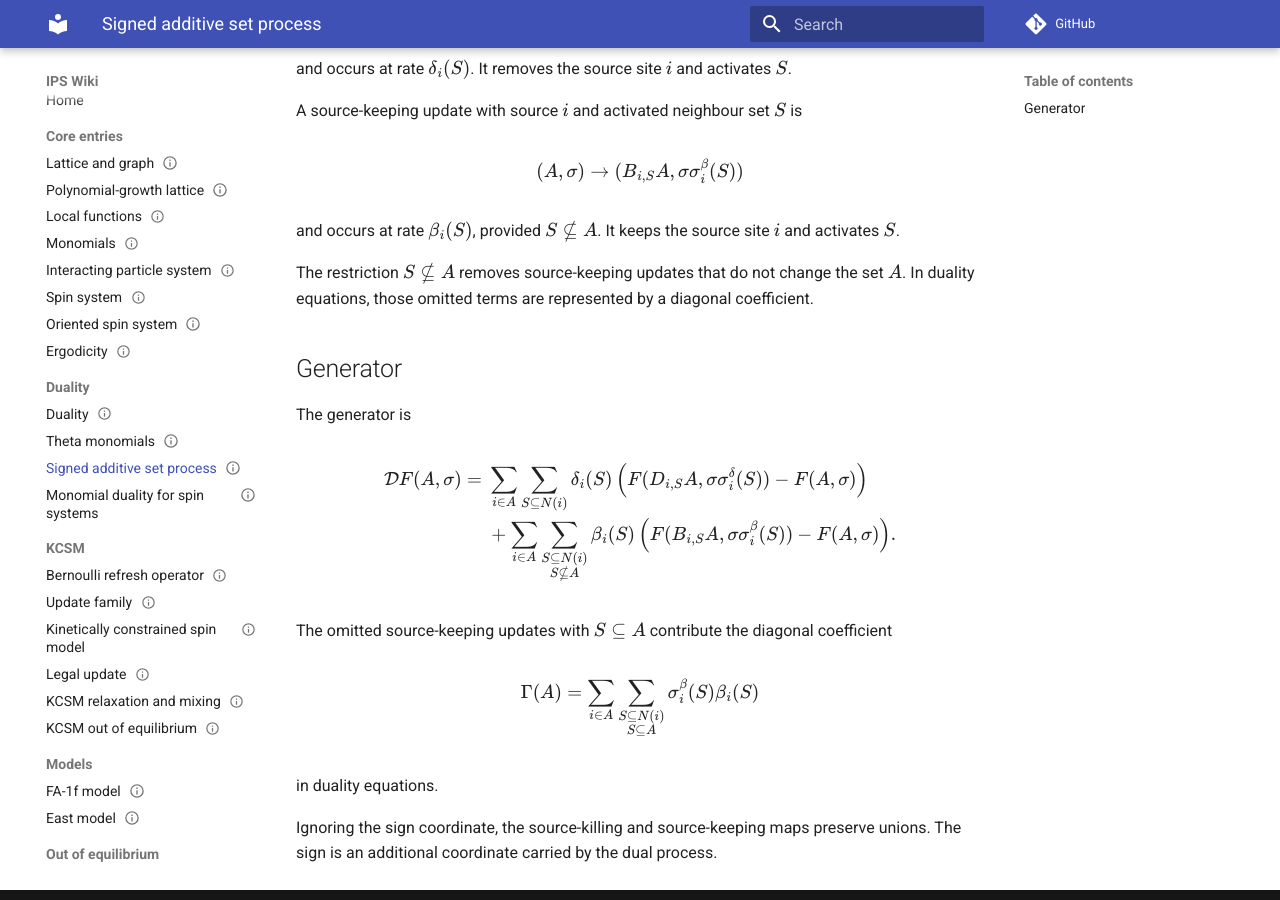
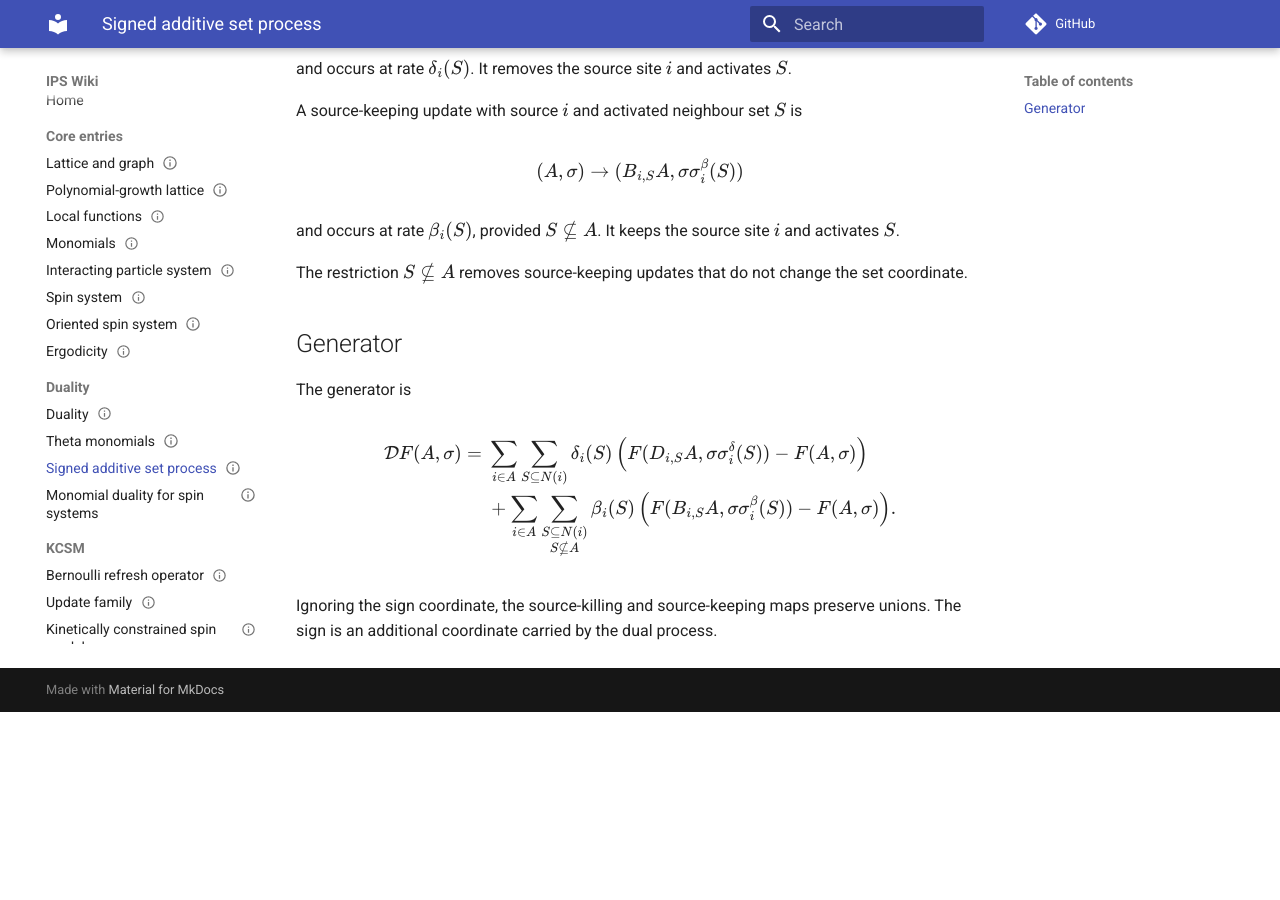
Before and after one commit to maciejgluchowski86-beep/ips-wiki, an MkDocs documentation site: the page built from docs/entries/signed-additive-set-process.md, in a window 1280 px wide and 900 px high, scrolled down 708 px. Built offline with MkDocs 1.6.1 and Material for MkDocs 9.7.7, drawn with Linux system fonts in a browser that asks for light colours; comment, search, counter and statistics services are not loaded; after the commit the page ends 1420 px from its top, so only the background shows below that.

Commit message:
Remove diagonal term from signed additive set process definition

```diff
--- a/docs/entries/signed-additive-set-process.md
+++ b/docs/entries/signed-additive-set-process.md
@@ -52,7 +52,7 @@ $$
 
 and occurs at rate \(\beta_i(S)\), provided \(S\not\subseteq A\). It keeps the source site \(i\) and activates \(S\).
 
-The restriction \(S\not\subseteq A\) removes source-keeping updates that do not change the set \(A\). In duality equations, those omitted terms are represented by a diagonal coefficient.
+The restriction \(S\not\subseteq A\) removes source-keeping updates that do not change the set coordinate.
 
 ## Generator
 
@@ -70,12 +70,4 @@ $$
 \end{aligned}
 $$
 
-The omitted source-keeping updates with \(S\subseteq A\) contribute the diagonal coefficient
-
-$$
-\Gamma(A)=\sum_{i\in A}\sum_{\substack{S\subseteq N(i)\\ S\subseteq A}}\sigma_i^\beta(S)\beta_i(S)
-$$
-
-in duality equations.
-
 Ignoring the sign coordinate, the source-killing and source-keeping maps preserve unions. The sign is an additional coordinate carried by the dual process.
```
